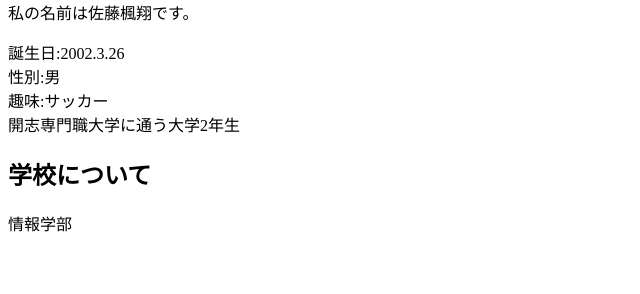
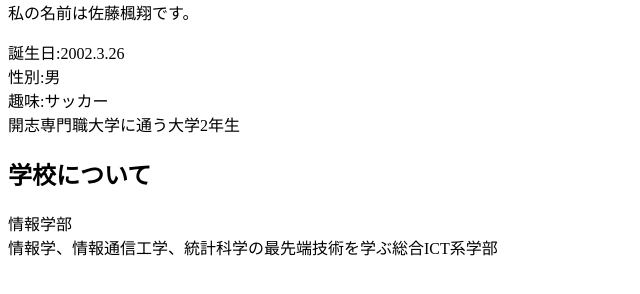
Before and after one commit to kazato26/api-te, a plain HTML site: page index.html in a window 1280 px wide. Shown: the part 66-360 px from the top of the page, without its empty margins (0-640 px from the left). Drawn offline with Linux system fonts and the light colour scheme.

Commit message:
Update index.html

```diff
--- a/index.html
+++ b/index.html
@@ -8,5 +8,6 @@
 </p>
 <h2>学校について</h2>
 <p>
-  情報学部
+  情報学部<br>
+  情報学、情報通信工学、統計科学の最先端技術を学ぶ総合ICT系学部<br>
 </p>
```
